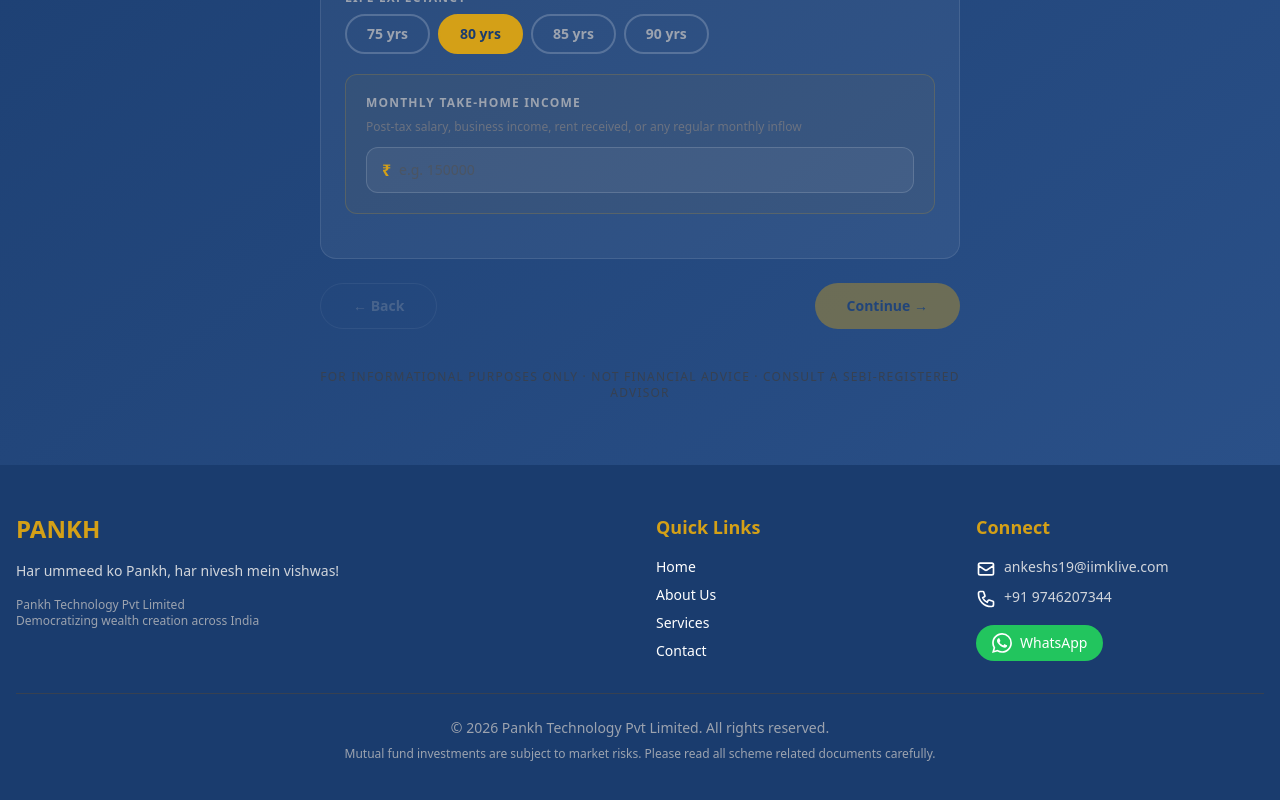
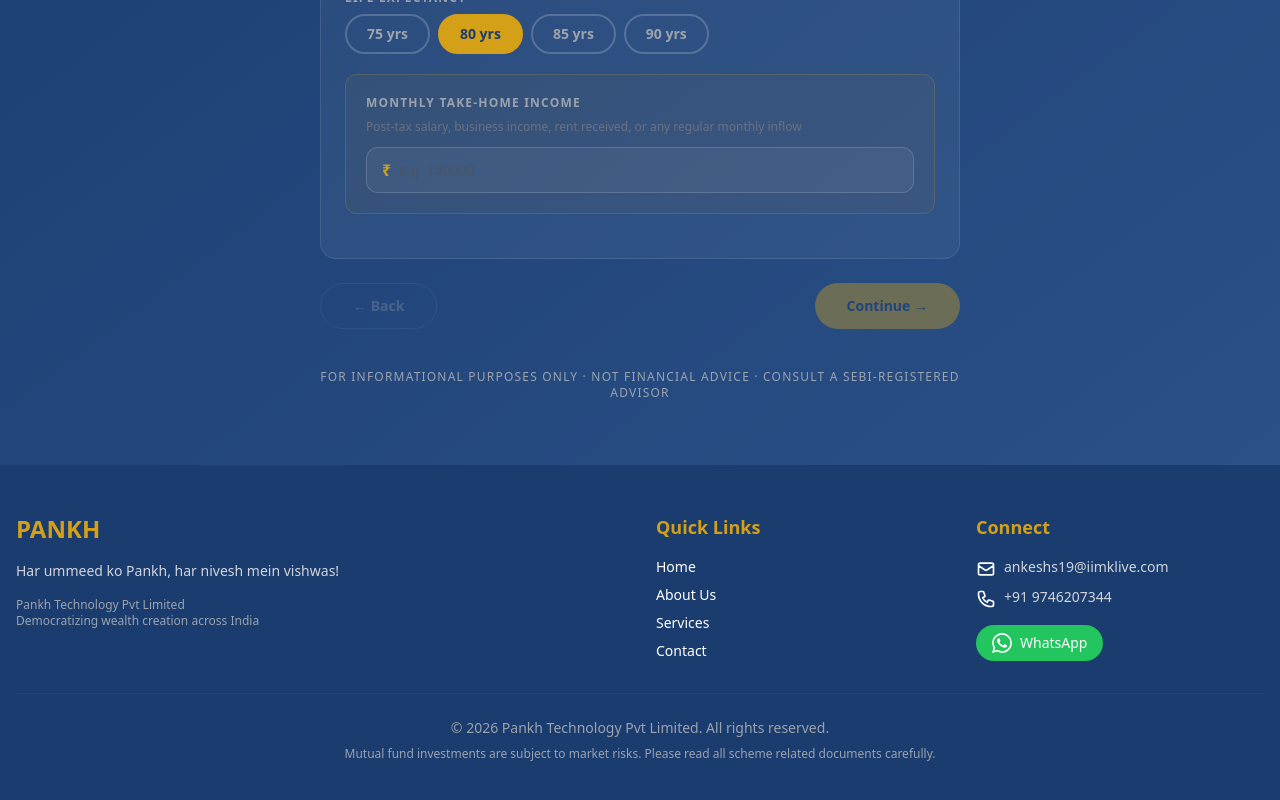
Before and after one commit to ankeshs19/pankh-website, a Next.js app: page /retirement-calculator in a window 1280 px wide. Shown: the part 589-1389 px from the top of the page. Built offline with nearby package versions, Linux system fonts and the light colour scheme.

Commit message:
Update RetirementCalculator.tsx

```diff
--- a/components/RetirementCalculator.tsx
+++ b/components/RetirementCalculator.tsx
@@ -808,7 +808,7 @@
           </div>
         )}
 
-        <p className="text-center text-xs text-gray-700 mt-10 tracking-widest uppercase">
+        <p className="text-center text-xs text-gray-400 mt-10 tracking-widest uppercase">
           For informational purposes only · Not financial advice · Consult a SEBI-registered advisor
         </p>
       </div>
```
